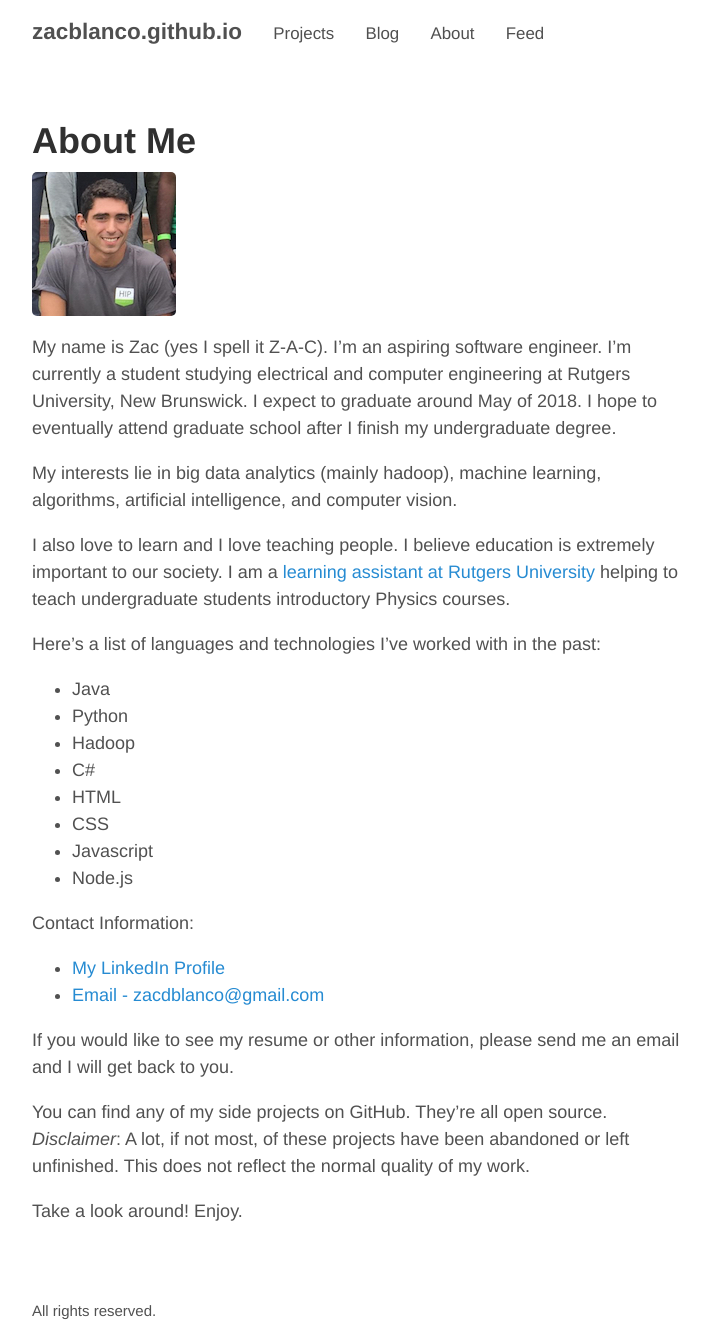
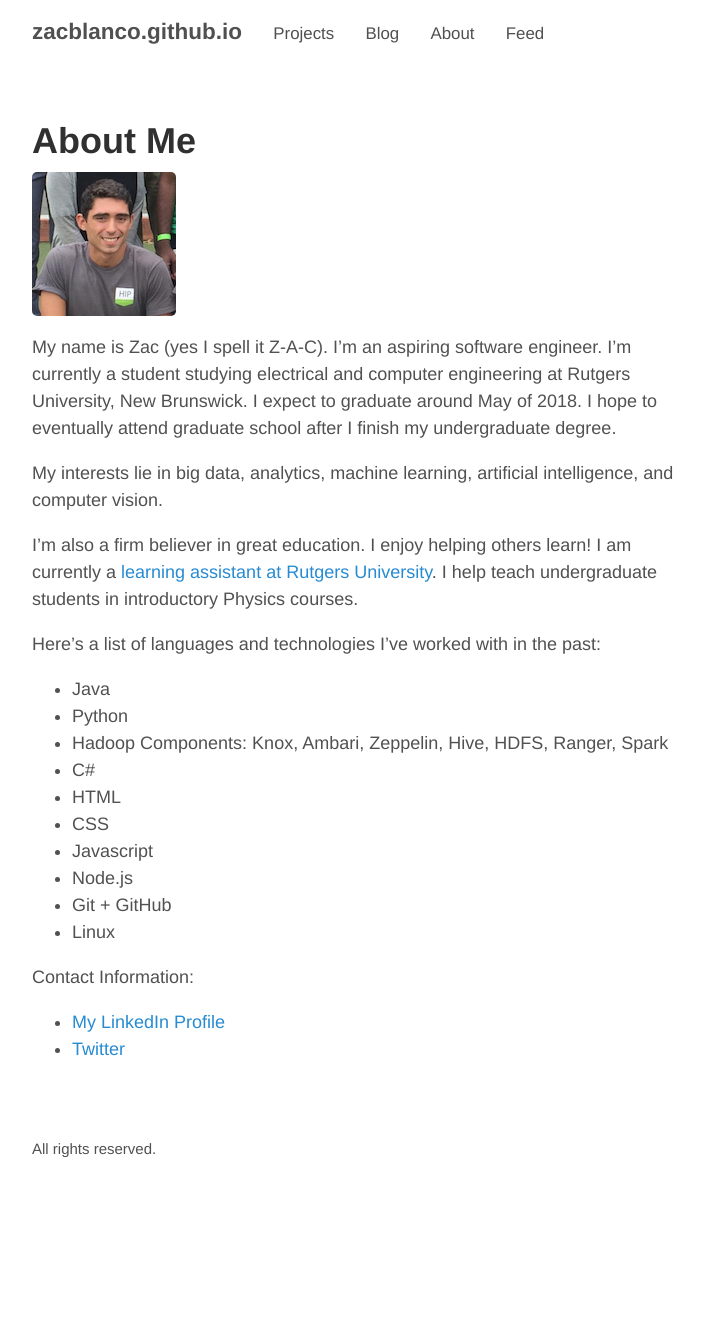
Before and after one commit to ZacBlanco/zacblanco.github.io, a Jekyll site: the page built from about.md, in a window 1280 px wide. Shown: the whole page, without its empty margins (284-993 px from the left). Built offline with Jekyll 4.4.1, drawn with Linux system fonts in a browser that asks for light colours; after the commit the page ends 1162 px from its top, so only the background shows below that.

Commit message:
Update for about page
updated about page

```diff
--- a/about.md
+++ b/about.md
@@ -8,30 +8,24 @@ permalink: /about/
 
 My name is Zac (yes I spell it Z-A-C). I'm an aspiring software engineer. I'm currently a student studying electrical and computer engineering at Rutgers University, New Brunswick. I expect to graduate around May of 2018. I hope to eventually attend graduate school after I finish my undergraduate degree.
 
-My interests lie in big data analytics (mainly hadoop), machine learning, algorithms, artificial intelligence, and computer vision.
+My interests lie in big data, analytics, machine learning, artificial intelligence, and computer vision.
 
-I also love to learn and I love teaching people. I believe education is extremely important to our society. I am a [learning assistant at Rutgers University](https://rlc.rutgers.edu/student-info/group-and-individual-academic-support/learning-assistant-program) helping to teach undergraduate students introductory Physics courses.
-
-
+I'm also a firm believer in great education. I enjoy helping others learn! I am currently a [learning assistant at Rutgers University](https://rlc.rutgers.edu/student-info/group-and-individual-academic- support/learning-assistant-program). I help teach undergraduate students in introductory Physics courses.
 
 Here's a list of languages and technologies I've worked with in the past:
 
-* Java
-* Python
-* Hadoop
-* C#
-* HTML
-* CSS
-* Javascript
-* Node.js
+- Java
+- Python
+- Hadoop Components: Knox, Ambari, Zeppelin, Hive, HDFS, Ranger, Spark
+- C#
+- HTML
+-  CSS
+- Javascript
+- Node.js
+- Git + GitHub
+- Linux
 
 Contact Information:
 
 - [My LinkedIn Profile](https://www.linkedin.com/pub/zac-blanco/9a/2a6/8a9)
-- [Email - zacdblanco@gmail.com](mailto:zacdblanco@gmail.com)
-
-If you would like to see my resume or other information, please send me an email and I will get back to you.
-
-You can find any of my side projects on GitHub. They're all open source. _Disclaimer_: A lot, if not most, of these projects have been abandoned or left unfinished. This does not reflect the normal quality of my work.
-
-Take a look around! Enjoy.
+- [Twitter](http://twitter.com/zacblanco)
```
Also changed, not shown: 2 other files.
